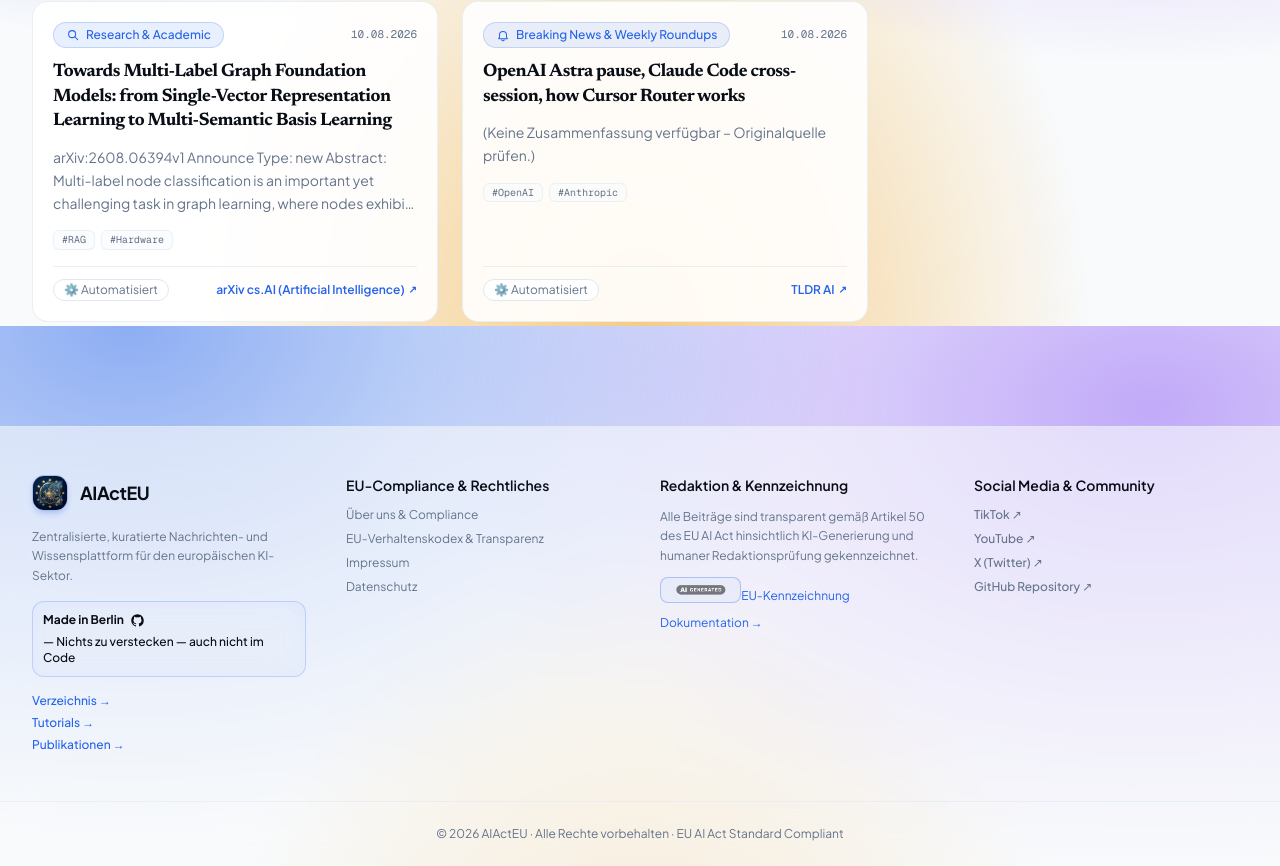
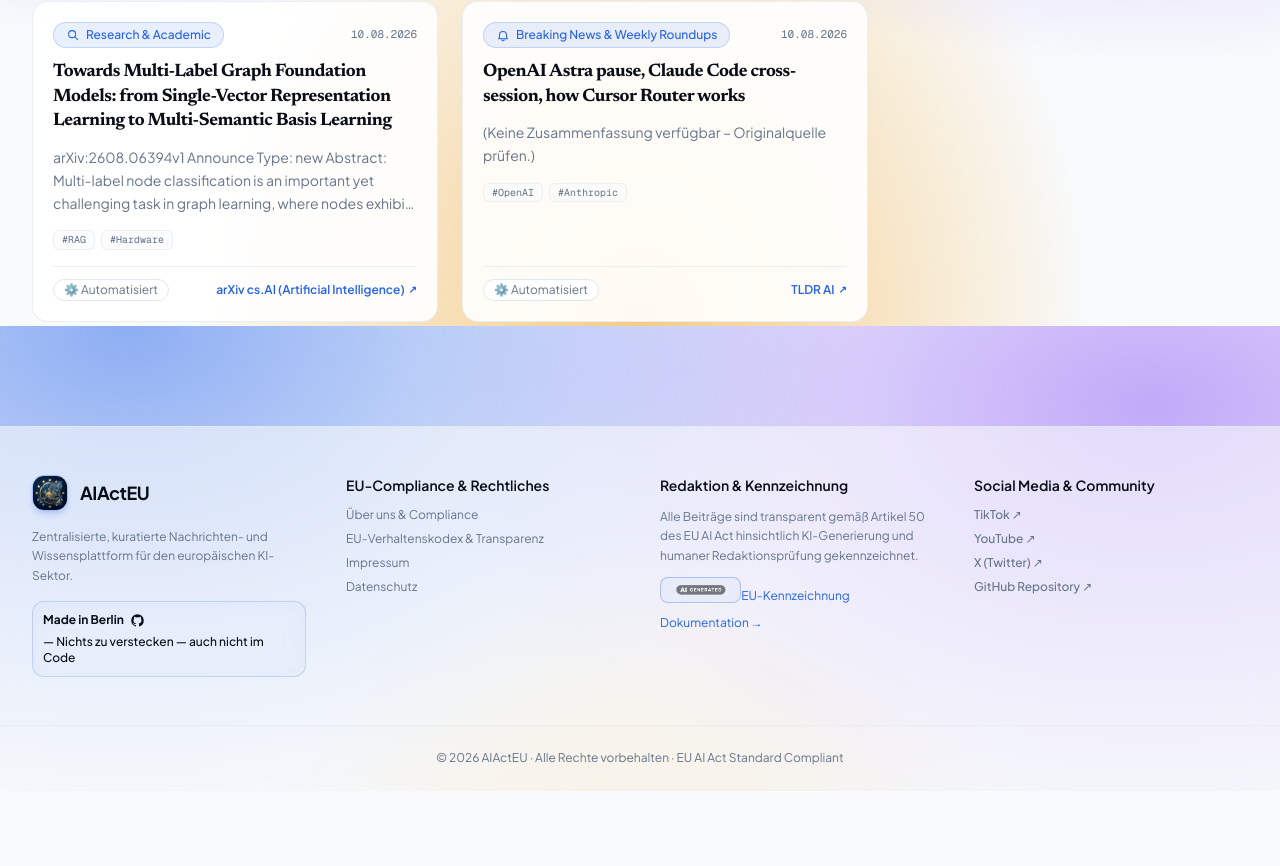
Before and after one commit to OrhanHero/AIActEU, a Next.js app in the folder frontend/: page / in a window 1280 px wide. Shown: the part 2874-3740 px from the top of the page. After the commit the page ends 3664 px from the top, so only its background shows below. Built offline with nearby package versions, Linux system fonts and the light colour scheme; no server answers.

Commit message:
fix(footer): Remove redundant Verzeichnis/Tutorials/Publikationen quick links

```diff
--- a/frontend/src/components/Footer.tsx
+++ b/frontend/src/components/Footer.tsx
@@ -53,17 +53,7 @@
             </a>
           </div>
 
-          <div className="flex flex-col gap-1.5 text-xs font-medium">
-            <Link href="/verzeichnis" className="text-primary hover:underline">
-              {t("navVerzeichnis")} →
-            </Link>
-            <Link href="/tutorials" className="text-primary hover:underline">
-              {t("navTutorials")} →
-            </Link>
-            <Link href="/publikationen" className="text-primary hover:underline">
-              {t("navPublikationen")} →
-            </Link>
-          </div>
+
         </div>
 
         <div>
```
